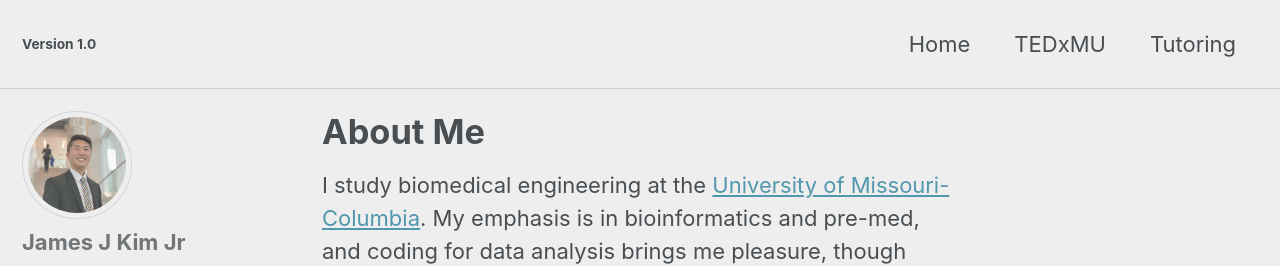
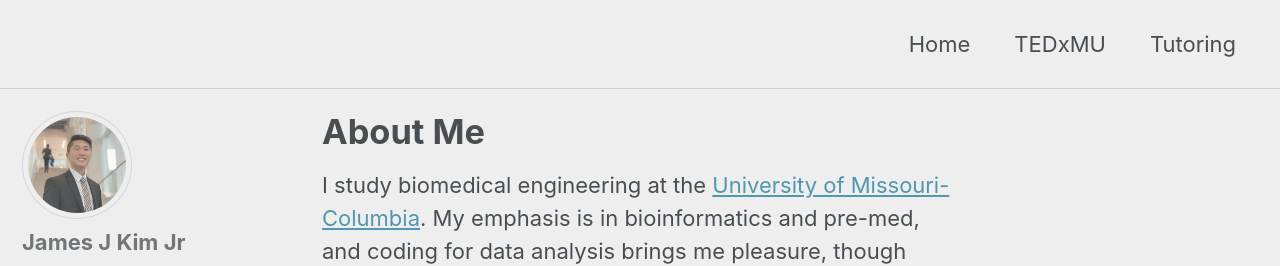
Before and after one commit to james113001/james113001.github.io, a Jekyll site: the page built from index.md, in a window 1280 px wide and 900 px high. Shown: the top 266 px of the window. Built offline with Jekyll 4.4.1, drawn with Linux system fonts in a browser that asks for light colours; cached includes are drawn as plain includes; the list of posts is cut into pages by our own code.

Commit message:
delete "Version 1.0"

```diff
--- a/_config.yml
+++ b/_config.yml
@@ -21,7 +21,7 @@
 locale                   : "en-US"
 title                    : "Home"
 title_separator          : "-"
-subtitle                 : "Version 1.0" # site tagline that appears below site title in masthead
+subtitle                 : " " # site tagline that appears below site title in masthead
 name                     : "James J Kim"
 description              : "A minimalist website dedicated to my life and career."
 url                      : "  " # the base hostname & protocol for your site e.g. "https://mmistakes.github.io"
```
